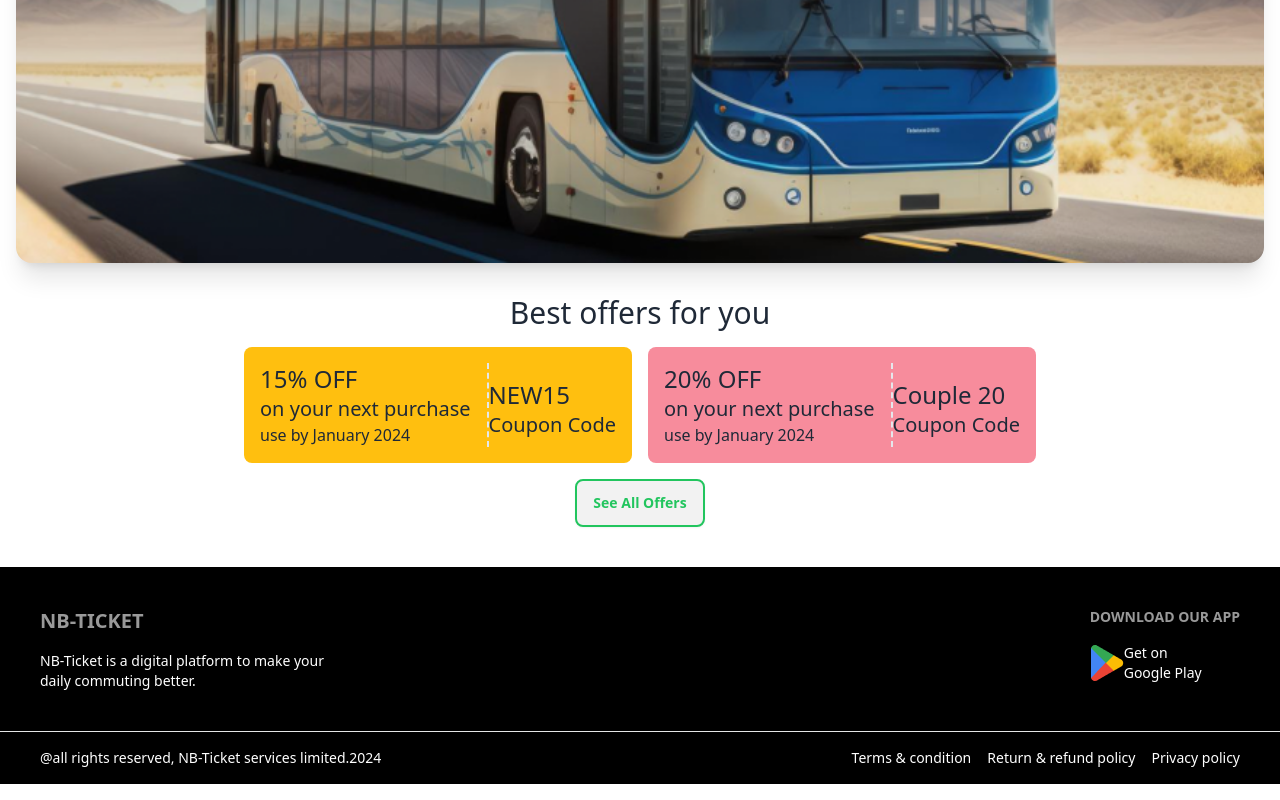
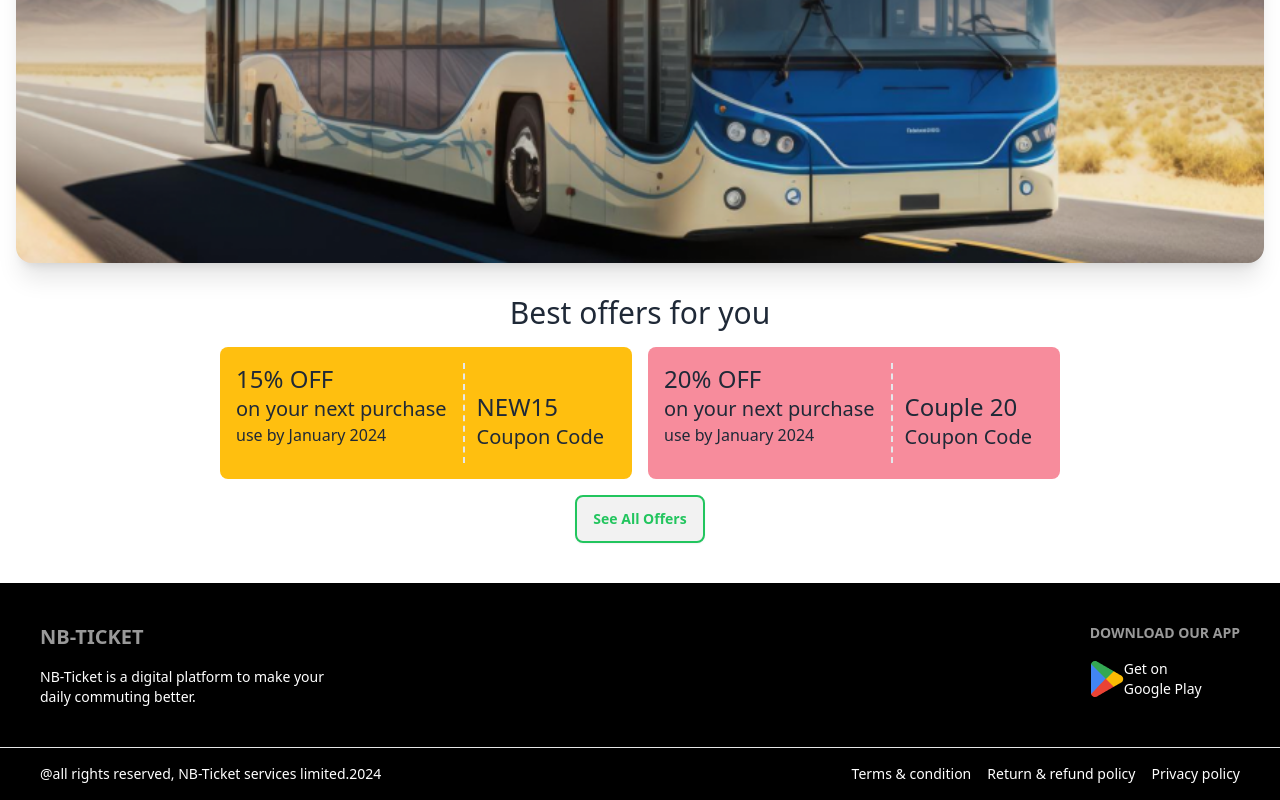
Before and after one commit to mahfuzerrahmancse/ProHero_Assignment_5, a plain HTML site: page index.html in a window 1280 px wide. Shown: the part 629-1429 px from the top of the page. Drawn offline with nearby package versions, Linux system fonts and the light colour scheme.

Commit message:
Assingment-5 completed

```diff
--- a/index.html
+++ b/index.html
@@ -64,25 +64,25 @@
 
       <div class="flex flex-col sm:flex-row  items-center justify-center gap-4">
         <!-- 15% OFF part -->
-        <div class="flex gap-4 bg-[#FFBF0F] p-10 md:p-4 rounded-lg">
+        <div class="flex gap-4 bg-[#FFBF0F] p-8 md:p-4 rounded-lg">
           <div class="flex-grow p-10 md:p-0">
             <h1 class="text-2xl">15% OFF</h1>
             <h2 class="text-xl">on your next purchase</h2>
             <p>use by January 2024</p>
           </div>
-          <div class="border-l-2 border-dashed pl-3 p-10 md:p-0">
+          <div class="border-l-2 border-dashed  p-10 md:p-3">
             <h1 class="text-2xl pt-4">NEW15</h1>
             <p class="text-xl">Coupon Code</p>
           </div>
         </div>
         <!-- 20% OFF part -->
-        <div class="flex gap-4 bg-[#F78C9C] p-10 md:p-4 rounded-lg">
+        <div class="flex gap-4 bg-[#F78C9C] p-8 md:p-4 rounded-lg">
           <div class="p-10 md:p-0">
             <h1 class="text-2xl">20% OFF</h1>
             <h2 class="text-xl">on your next purchase</h2>
             <p>use by January 2024</p>
           </div>
-          <div class="border-l-2 border-dashed pl-3 p-10 md:p-0">
+          <div class="border-l-2 border-dashed  p-10 md:p-3">
             <h1 class="text-2xl pt-4">Couple 20</h1>
             <p class="text-xl">Coupon Code</p>
           </div>
@@ -141,7 +141,7 @@
         </div>
       </section>
 
-      <!--(section-2)calculation part -->
+      <!--(section-2) calculation part -->
       <section class="flex justify-between my-4 py-2">
         <!-- left side calculation -->
         <div class="w-1/2 pr-4">
@@ -184,7 +184,7 @@
                   <th class="text-right pr-4">Fare</th>
                 </tr>
               </thead>
-              <tbody>
+              <tbody >
                 <!-- row -->
 
               </tbody>
@@ -196,8 +196,8 @@
             <div id="totalFare" class="pr-4">0</div>
           </div>
           <div class="flex justify-between mb-2 ">
-            <input class="text-center" type="text" placeholder="have a cupon?">
-            <button class="btn btn-success px-4">Apply</button>
+            <input  class="text-center" type="text" placeholder="have a cupon?">
+            <button  class="btn btn-success px-4">Apply</button>
           </div>
           <hr>
           <div class="flex justify-between my-2">
--- a/scripts/busTicket.js
+++ b/scripts/busTicket.js
@@ -3,7 +3,7 @@ let totalFare = 0;
 
 function keyPressed(seatId){
   if (selectedSeats.length >= 4) {
-    alert("You can only select up to four seats.");
+    alert("You can only buy up to four seats.");
     return;
   }
 
@@ -39,7 +39,7 @@ function updateTable() {
 
     const fareCell = document.createElement('td');
     fareCell.textContent = '550';
-    fareCell.classList.add('text-right', 'pr-4');
+    fareCell.classList.add('text-center', 'pr-4');
 
     newRow.appendChild(seatCell);
     newRow.appendChild(classCell);
```
